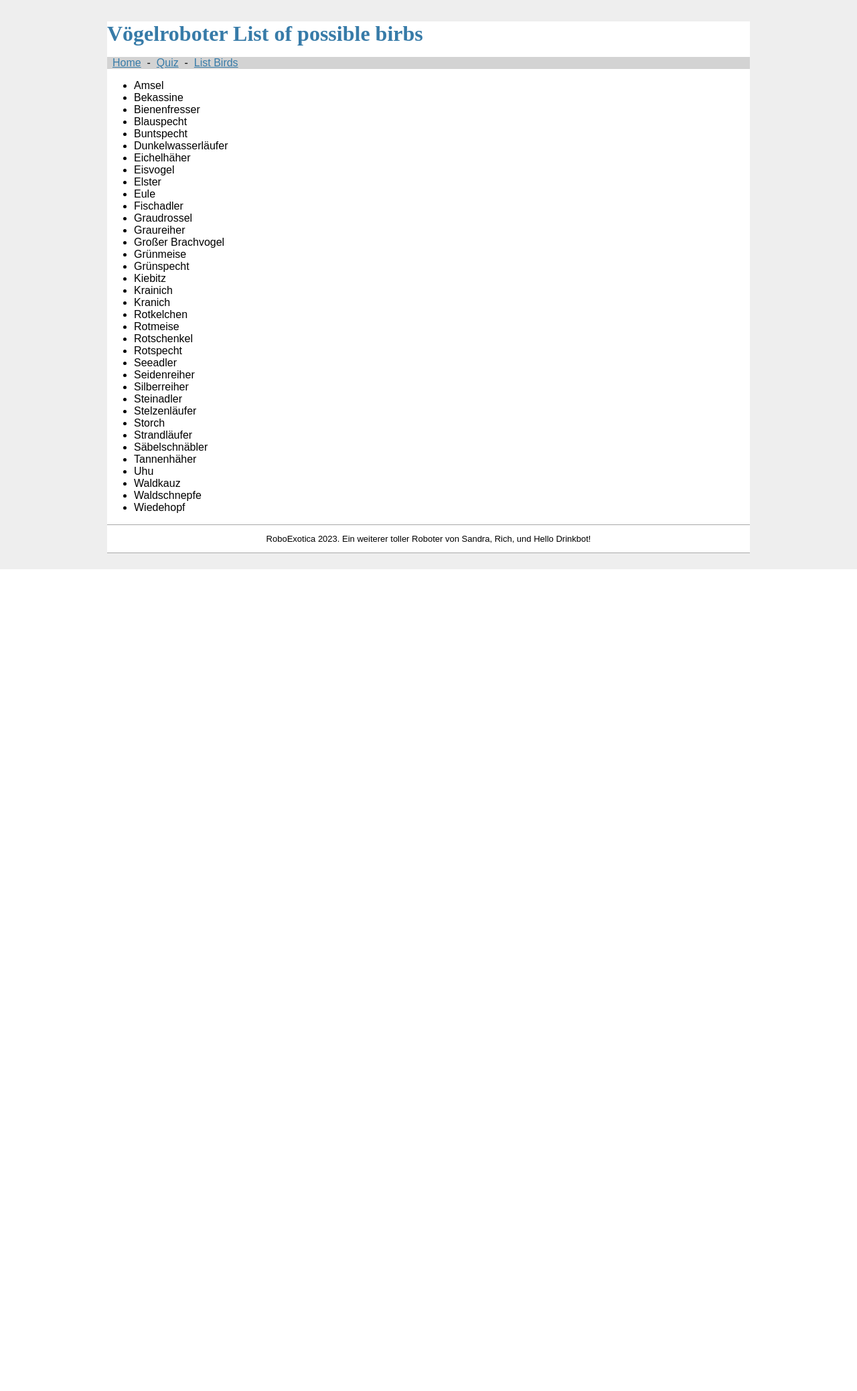
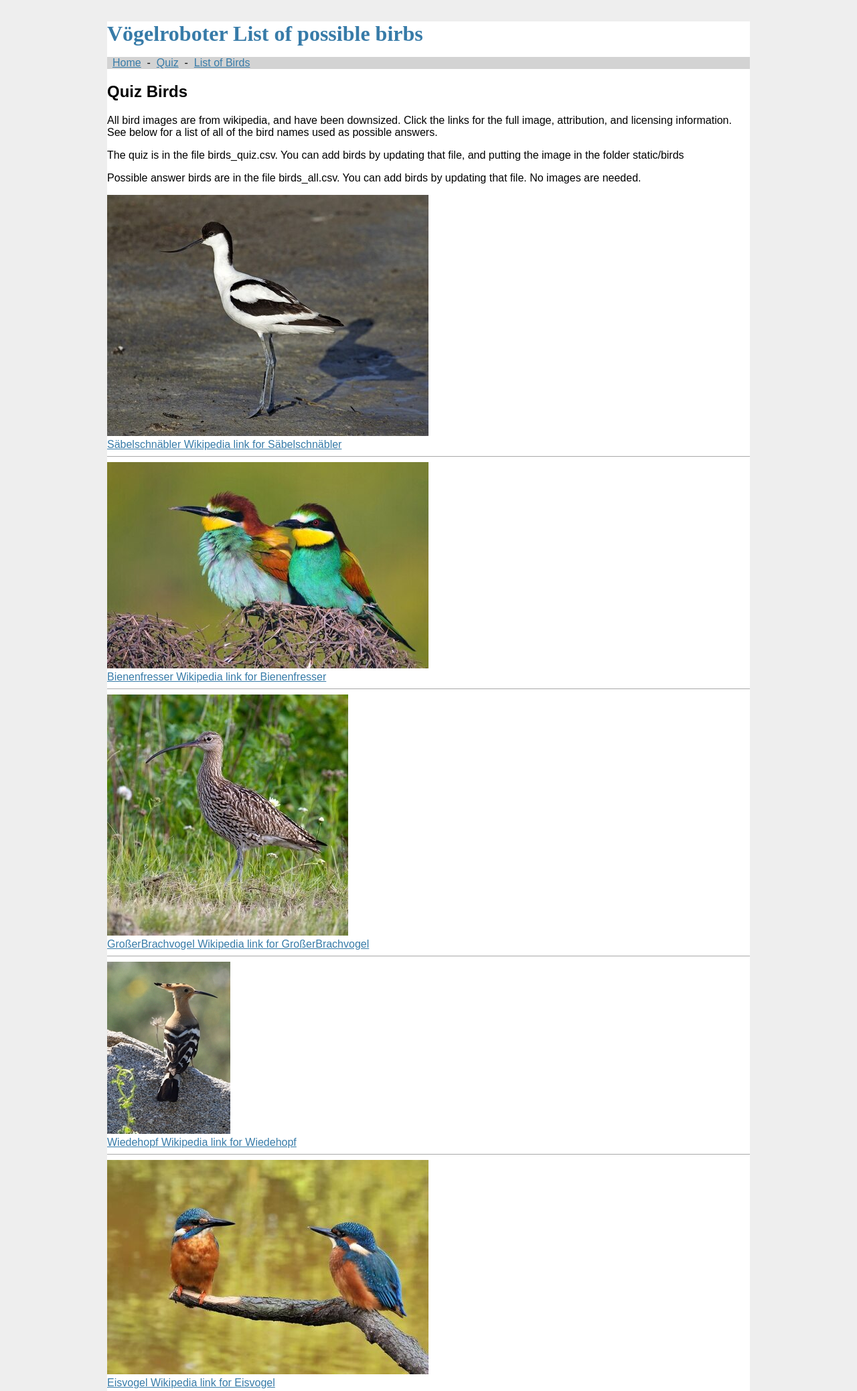
Before and after one commit to sndrbrthl/vogelroboter2024, a Flask app: page /bird_list in a window 1280 px wide. Shown: the top 2077 px of the page at 67% size. Before the commit the page ends 850 px from the top, so only its background shows below. Run offline with Flask 3, Linux system fonts and the light colour scheme.

Commit message:
Added licensing information about the birds, and links to their wikipedia pages on the bird_list page.

```diff
--- a/quiz/app.py
+++ b/quiz/app.py
@@ -136,6 +136,7 @@ def bird_list():
     p={}
     p['birds']=birds
     p['birds'].sort()
+    p['quizlst']=quizlst
 
     p['page_title']='List of possible birbs'
     return render_template("bird_list.html", p=p)
--- a/quiz/templates/base.html
+++ b/quiz/templates/base.html
@@ -9,7 +9,7 @@
     <nav>
       <a href={{ url_for('home') }}>Home</a>&nbsp; - &nbsp;
       <a href={{ url_for('quiz') }}>Quiz</a>&nbsp; - &nbsp;
-      <a href={{ url_for('bird_list') }}>List Birds</a></li>
+      <a href={{ url_for('bird_list') }}>List of Birds</a></li>
     </nav>
   {% endblock %}
   {% for message in get_flashed_messages() %}
--- a/quiz/templates/bird_list.html
+++ b/quiz/templates/bird_list.html
@@ -1,10 +1,25 @@
 {% extends 'base.html' %}
 
 {% block content %}
+
+<h2>Quiz Birds</h2>
+<p>All bird images are from wikipedia, and have been downsized. Click the links for the full image, attribution, and licensing information. See below for a list of all of the bird names used as possible answers.</p>
+<p>The quiz is in the file birds_quiz.csv. You can add birds by updating that file, and putting the image in the folder static/birds</p>
+<p>Possible answer birds are in the file birds_all.csv. You can add birds by updating that file. No images are needed.</p>
+{% for bird in p.quizlst %}
+
+    <a href="{{bird.url}}">
+    <img src="static/birds/{{bird.img}}"><br>
+    {{bird.name}}
+    Wikipedia link for {{bird.name}}</a>
+    <hr>
+{% endfor %}
+
+<h2>All Birds</h2>
 <ul>
     {% for bird in p.birds %}
         <li>{{bird}}</li>
     {% endfor %}
+</ul>
 
-</ul>
 {% endblock %}
--- a/quiz/templates/quiz.html
+++ b/quiz/templates/quiz.html
@@ -10,7 +10,6 @@
 
 {% block nav %}<!-- keeps nav from main template from showing --> {% endblock %}
 {% block content %}
-    < img src="/static/birds/{p.bird.img}" class="centerpad">
     <img src="/static/birds/{{ session['bird']['img']}}" class="centerpad">
     <p class="centerpad" style="font-size:24px">
         {{ session['question_number'] }}) Welcher Vogel ist das?
@@ -21,7 +20,7 @@
         {% endfor %}
     </ul>
 
-    <!-- -->
+    <!--
     <hr>
     Debugging<br>
     bird: {{ session['bird']['name'] }}<br>
```
Also changed, not shown: tasks.md (+5 -4 lines).
